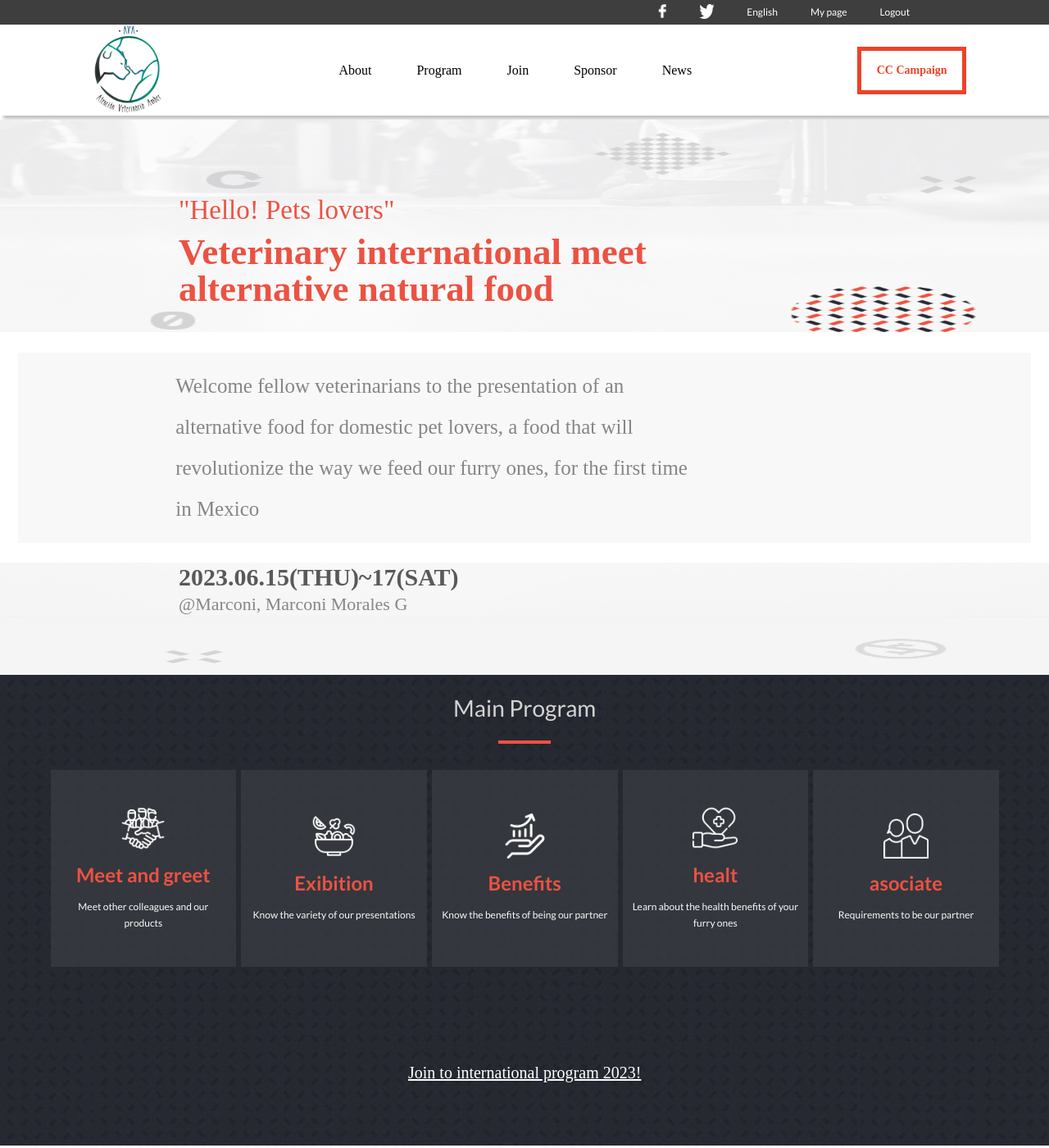
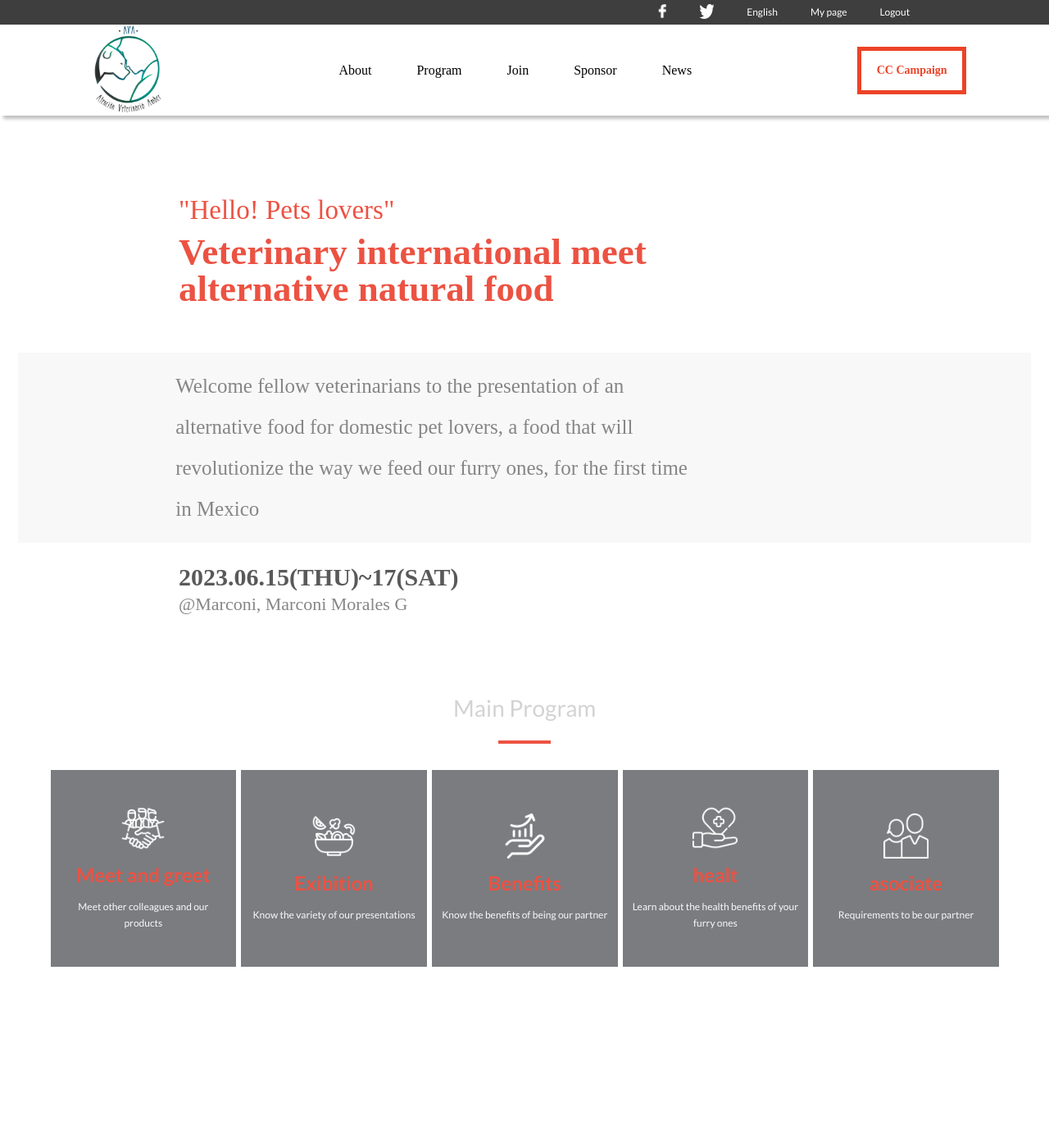
Before and after one commit to Dachrono/AVA-annual-meeting, a website: page index.html in a window 1280 px wide. Shown: the top 1400 px of the page at 82% size. Drawn offline with Linux system fonts and the light colour scheme.

Commit message:
images error

```diff
--- a/css/indexStyle.css
+++ b/css/indexStyle.css
@@ -81,7 +81,7 @@ ul {
 .title {
   height: 350px;
   padding: 32px 23.6px 0.1px 23.6px;
-  background-image: url(/pics/introBack1.png);
+  background-image: url();
   background-repeat: no-repeat;
   background-size: 100% 100%;
   background-position: center;
@@ -118,7 +118,7 @@ ul {
 }
 
 .time {
-  background-image: url(/pics/introBack2.png);
+  background-image: url();
   background-repeat: no-repeat;
   background-size: 100% 100%;
   padding: 0.1px 30px 70px 30px;
@@ -144,7 +144,7 @@ ul {
 
 .cards {
   width: 100%;
-  background-image: url(/pics/progBack.jpg);
+  background-image: url();
   display: flex;
   flex-direction: column;
   justify-content: center;
@@ -271,7 +271,7 @@ ul {
 .teamCard5,
 .teamCard6 {
   width: 90%;
-  background-image: url(/pics/TeamBack.jpg);
+  background-image: url();
   background-size: 50px;
   background-repeat: no-repeat;
   margin: 0 13px 5px 13px;
```
